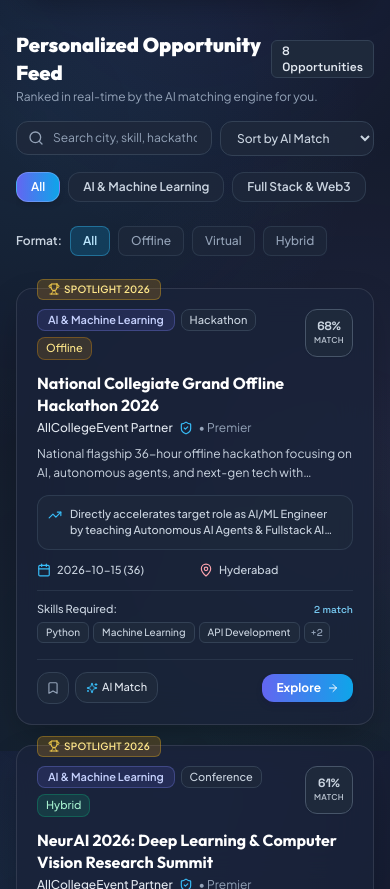
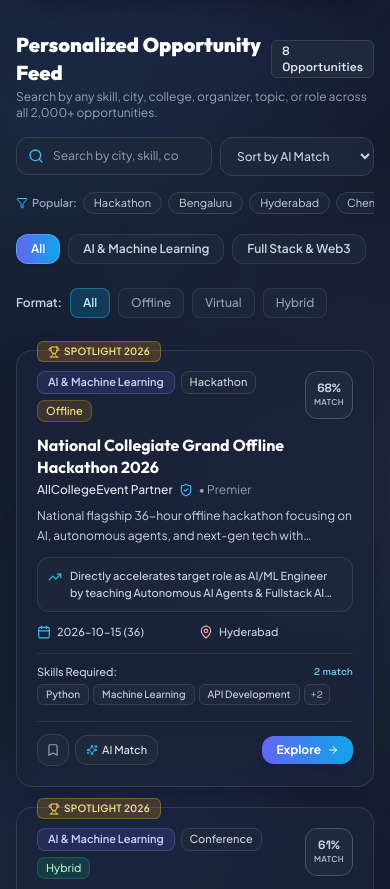
Before and after one commit to visagan-ac/AllCollegeEvent, a Next.js app: page / in a window 390 px wide. Shown: the part 937-1826 px from the top of the page. Built offline with nearby package versions, Linux system fonts and the light colour scheme; no server answers; the database is empty.

Commit message:
Implement Universal Multi-Keyword Full-Text Search across all 18 event fields with quick search pill tags

```diff
--- a/src/app/page.tsx
+++ b/src/app/page.tsx
@@ -12,7 +12,9 @@ import {
   Search,
   ArrowRight,
   Bot,
-  ChevronDown
+  ChevronDown,
+  X,
+  Filter
 } from 'lucide-react';
 
 export default function HomePage() {
@@ -51,22 +53,50 @@ export default function HomePage() {
 
   const modes = ['All', 'Offline', 'Virtual', 'Hybrid'];
 
-  // Filter recommendations
+  const quickSearchTags = [
+    'Hackathon',
+    'Bengaluru',
+    'Hyderabad',
+    'Chennai',
+    'Mumbai',
+    'Delhi NCR',
+    'Python',
+    'Generative AI',
+    'Web3',
+    'Cybersecurity',
+    'IIT',
+    'Workshop'
+  ];
+
+  // Universal Multi-Keyword Full-Text Search
+  const searchTokens = searchQuery.toLowerCase().trim().split(/\s+/).filter(Boolean);
+
   const filteredRecommendations = rankedRecommendations.filter(({ event }) => {
-    const q = (searchQuery || '').toLowerCase();
-    const title = (event?.title || '').toLowerCase();
-    const desc = (event?.description || '').toLowerCase();
-    const orgName = (event?.organizer?.name || '').toLowerCase();
-    const loc = (event?.location || (event as any)?.locationVenue || '').toLowerCase();
-    const skills = event?.requiredSkills || [];
+    // Compile a comprehensive searchable string of all event attributes
+    const searchableCorpus = [
+      event?.title || '',
+      event?.description || '',
+      event?.shortSummary || '',
+      event?.category || '',
+      event?.type || '',
+      event?.mode || '',
+      event?.city || '',
+      event?.location || (event as any)?.locationVenue || '',
+      event?.organizer?.name || '',
+      event?.organizer?.college || '',
+      event?.difficulty || '',
+      event?.prizePool || '',
+      ...(event?.requiredSkills || []),
+      ...(event?.skillsGained || []),
+      ...(event?.targetAudience || []),
+      ...(event?.careerRelevance || []),
+      ...(event?.perks || []),
+      ...(event?.eligibility || []),
+      ...((event?.mentors || []).map((m: any) => `${m?.name || ''} ${m?.role || ''} ${m?.company || ''}`)),
+    ].join(' ').toLowerCase();
 
-    const matchesSearch =
-      !q ||
-      title.includes(q) ||
-      desc.includes(q) ||
-      orgName.includes(q) ||
-      loc.includes(q) ||
-      skills.some(s => (s || '').toLowerCase().includes(q));
+    // Every token must match somewhere in the corpus
+    const matchesSearch = searchTokens.length === 0 || searchTokens.every(token => searchableCorpus.includes(token));
 
     const matchesCategory = selectedCategory === 'All' || event?.category === selectedCategory;
     const matchesMode = selectedMode === 'All' || event?.mode === selectedMode;
@@ -198,37 +228,86 @@ export default function HomePage() {
               </span>
             </h2>
             <p className="text-xs text-slate-400 mt-0.5">
-              Ranked in real-time by the AI matching engine for {user ? <strong className="text-slate-200">{user.name}</strong> : 'you'}.
+              Search by any skill, city, college, organizer, topic, or role across all 2,000+ opportunities.
             </p>
           </div>
 
           {/* Search Bar & Sort Dropdown */}
           <div className="flex items-center gap-2">
-            <div className="relative flex-1 sm:w-60">
-              <Search className="w-4 h-4 text-slate-400 absolute left-3 top-1/2 -translate-y-1/2" />
+            <div className="relative flex-1 sm:w-80">
+              <Search className="w-4 h-4 text-sky-400 absolute left-3 top-1/2 -translate-y-1/2" />
               <input
                 type="text"
-                placeholder="Search city, skill, hackathon..."
+                placeholder="Search by city, skill, college, hackathon, role..."
                 value={searchQuery}
                 onChange={(e) => {
                   setSearchQuery(e.target.value);
                   setVisibleCount(24);
                 }}
-                className="w-full pl-9 pr-3.5 py-2 rounded-xl bg-slate-800/90 border border-slate-700 text-xs text-white placeholder-slate-400 focus:outline-none focus:border-sky-400 transition-colors"
+                className="w-full pl-9 pr-8 py-2.5 rounded-xl bg-slate-800/90 border border-slate-700 text-xs text-white placeholder-slate-400 focus:outline-none focus:border-sky-400 focus:ring-1 focus:ring-sky-400 transition-all font-sans"
               />
+              {searchQuery && (
+                <button
+                  onClick={() => {
+                    setSearchQuery('');
+                    setVisibleCount(24);
+                  }}
+                  title="Clear search"
+                  className="absolute right-2.5 top-1/2 -translate-y-1/2 p-1 rounded-md text-slate-400 hover:text-white hover:bg-slate-700 transition-colors"
+                >
+                  <X className="w-3.5 h-3.5" />
+                </button>
+              )}
             </div>
 
             <select
               value={sortBy}
               onChange={(e: any) => setSortBy(e.target.value)}
               aria-label="Sort opportunities by"
-              className="px-3 py-2 rounded-xl bg-slate-800/90 border border-slate-700 text-xs text-slate-300 focus:outline-none focus:border-sky-400 transition-colors font-medium"
+              className="px-3 py-2.5 rounded-xl bg-slate-800/90 border border-slate-700 text-xs text-slate-300 focus:outline-none focus:border-sky-400 transition-colors font-medium"
             >
               <option value="match">Sort by AI Match</option>
               <option value="trust">Sort by Trust Score</option>
               <option value="date">Sort by Date</option>
             </select>
           </div>
+        </div>
+
+        {/* Quick Search Suggestions Pills */}
+        <div className="flex items-center gap-1.5 overflow-x-auto pb-1 scrollbar-none text-[11px] text-slate-400">
+          <span className="font-semibold text-slate-400 flex items-center gap-1 flex-shrink-0">
+            <Filter className="w-3 h-3 text-sky-400" /> Popular:
+          </span>
+          {quickSearchTags.map(tag => (
+            <button
+              key={tag}
+              onClick={() => {
+                setSearchQuery(tag);
+                setSelectedCategory('All');
+                setVisibleCount(24);
+              }}
+              className={`px-2.5 py-0.5 rounded-full border transition-all flex-shrink-0 ${
+                searchQuery.toLowerCase() === tag.toLowerCase()
+                  ? 'bg-sky-500/20 text-sky-200 border-sky-400/50 font-bold'
+                  : 'bg-slate-800/80 text-slate-300 border-slate-700 hover:text-white hover:bg-slate-700'
+              }`}
+            >
+              {tag}
+            </button>
+          ))}
+          {searchQuery && (
+            <button
+              onClick={() => {
+                setSearchQuery('');
+                setSelectedCategory('All');
+                setSelectedMode('All');
+                setVisibleCount(24);
+              }}
+              className="text-rose-400 hover:underline font-semibold ml-1 flex-shrink-0"
+            >
+              Clear All
+            </button>
+          )}
         </div>
 
         {/* Stylish Mild Category Filter Pills */}
@@ -319,8 +398,8 @@ export default function HomePage() {
       {filteredRecommendations.length === 0 && (
         <div className="p-12 rounded-2xl glass-panel border border-slate-700 text-center space-y-3">
           <Sparkles className="w-7 h-7 text-slate-400 mx-auto" />
-          <h3 className="text-sm font-bold text-white font-display">No matching events found</h3>
-          <p className="text-xs text-slate-300">Try resetting category, city, or search keywords to discover more opportunities.</p>
+          <h3 className="text-sm font-bold text-white font-display">No matching events found for &quot;{searchQuery}&quot;</h3>
+          <p className="text-xs text-slate-300">Try searching for keywords like &quot;Python&quot;, &quot;Bengaluru&quot;, &quot;Hackathon&quot;, or &quot;Web3&quot;.</p>
           <button
             onClick={() => {
               setSelectedCategory('All');
--- a/src/lib/types.ts
+++ b/src/lib/types.ts
@@ -27,6 +27,7 @@ export interface EventItem {
   category: EventCategory;
   mode: EventMode;
   location: string;
+  city?: string;
   startDate: string;
   endDate: string;
   duration: string;
```
